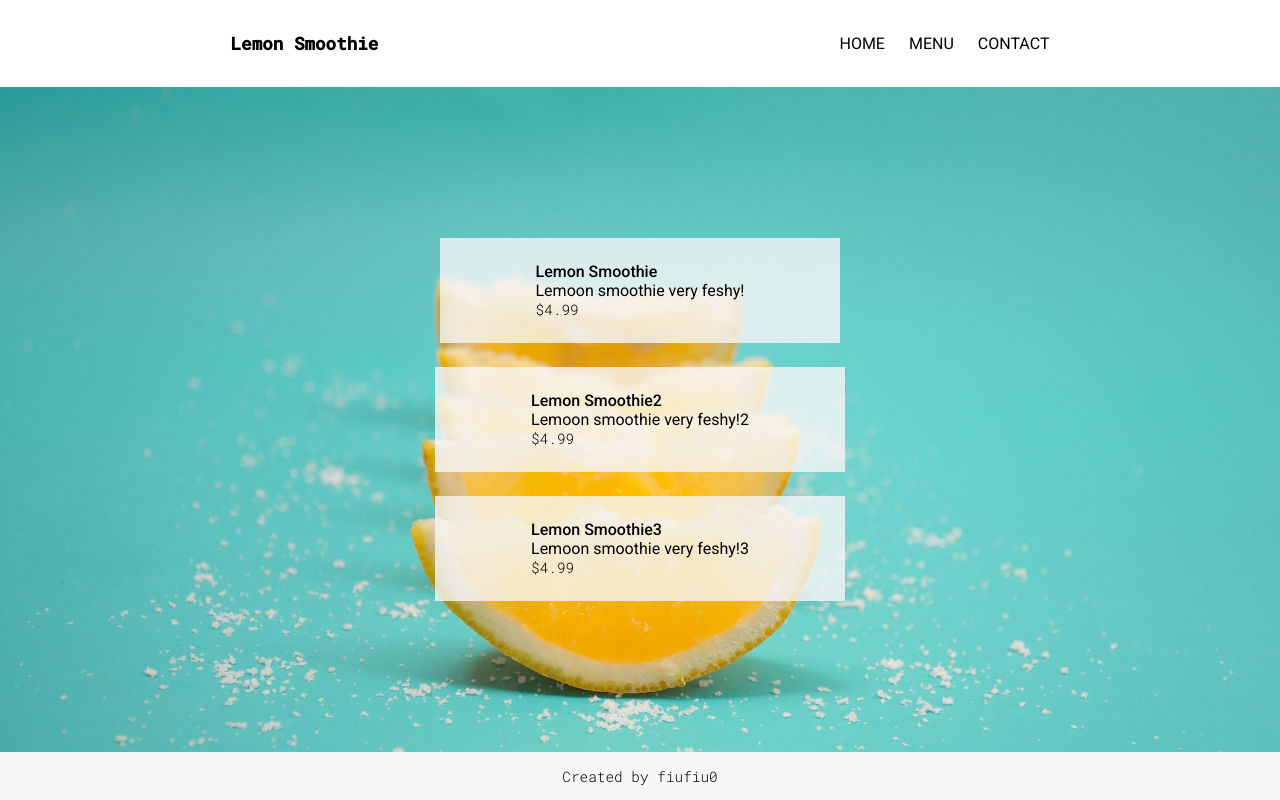
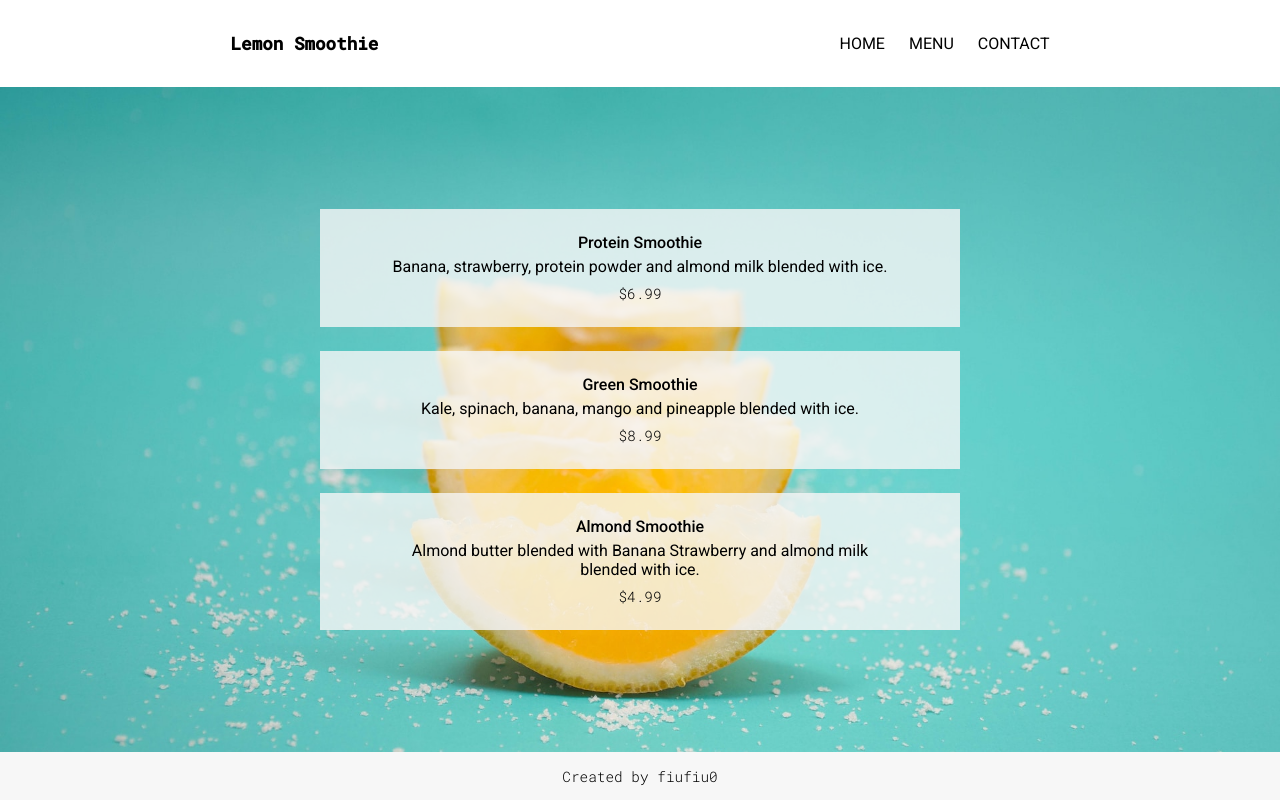
Before and after one commit to fiufiu0/restaurant-page, a website built with webpack: page dist/index.html in a window 1280 px wide. Built offline with nearby package versions, Linux system fonts and the light colour scheme.

Commit message:
finish css menu

```diff
--- a/src/style.css
+++ b/src/style.css
@@ -105,16 +105,20 @@
 
 .smoothieOne, .smoothieTwo, .smoothieThree {
     background-color: rgba(247, 247, 247, 0.8);
-    padding: 1.5rem 6rem;
+    padding: 1.5rem 4rem;
+    width: 50%;
     font-family: "Roboto";
+    text-align: center;
 }
 
 .smoothieOneName, .smoothieTwoName, .smoothieThreeName {
     font-weight: 500;
+    padding-bottom: 0.3rem;
 }
 
 .smoothieOnePrice, .smoothieTwoPrice, .smoothieThreePrice {
     font-family: "Roboto Mono";
     font-size: 0.9rem;
     font-weight: 300;
+    padding-top: 0.5rem;
 }
--- a/src/tabs/menu.js
+++ b/src/tabs/menu.js
@@ -55,15 +55,15 @@ function menu() {
 
   const smoothieOneName = document.createElement("p");
   smoothieOneName.classList.add("smoothieOneName");
-  smoothieOneName.textContent = "Lemon Smoothie";
+  smoothieOneName.textContent = "Protein Smoothie";
 
   const smoothieOneDesc = document.createElement("p");
   smoothieOneDesc.classList.add("smoothieOneDesc");
-  smoothieOneDesc.textContent = "Lemoon smoothie very feshy!";
+  smoothieOneDesc.textContent = "Banana, strawberry, protein powder and almond milk blended with ice.";
 
   const smoothieOnePrice = document.createElement("p");
   smoothieOnePrice.classList.add("smoothieOnePrice");
-  smoothieOnePrice.textContent = "$4.99";
+  smoothieOnePrice.textContent = "$6.99";
 
 
   const smoothieTwo = document.createElement("div");
@@ -74,15 +74,15 @@ function menu() {
 
   const smoothieTwoName = document.createElement("p");
   smoothieTwoName.classList.add("smoothieTwoName");
-  smoothieTwoName.textContent = "Lemon Smoothie2";
+  smoothieTwoName.textContent = "Green Smoothie";
 
   const smoothieTwoDesc = document.createElement("p");
   smoothieTwoDesc.classList.add("smoothieTwoDesc");
-  smoothieTwoDesc.textContent = "Lemoon smoothie very feshy!2";
+  smoothieTwoDesc.textContent = "Kale, spinach, banana, mango and pineapple blended with ice.";
 
   const smoothieTwoPrice = document.createElement("p");
   smoothieTwoPrice.classList.add("smoothieTwoPrice");
-  smoothieTwoPrice.textContent = "$4.99";
+  smoothieTwoPrice.textContent = "$8.99";
 
 
   const smoothieThree = document.createElement("div");
@@ -93,11 +93,11 @@ function menu() {
 
   const smoothieThreeName = document.createElement("p");
   smoothieThreeName.classList.add("smoothieThreeName");
-  smoothieThreeName.textContent = "Lemon Smoothie3";
+  smoothieThreeName.textContent = "Almond Smoothie";
 
   const smoothieThreeDesc = document.createElement("p");
   smoothieThreeDesc.classList.add("smoothieThreeDesc");
-  smoothieThreeDesc.textContent = "Lemoon smoothie very feshy!3";
+  smoothieThreeDesc.textContent = "Almond butter blended with Banana Strawberry and almond milk blended with ice.";
 
   const smoothieThreePrice = document.createElement("p");
   smoothieThreePrice.classList.add("smoothieThreePrice");
```
Also changed, not shown: dist/main.js.
